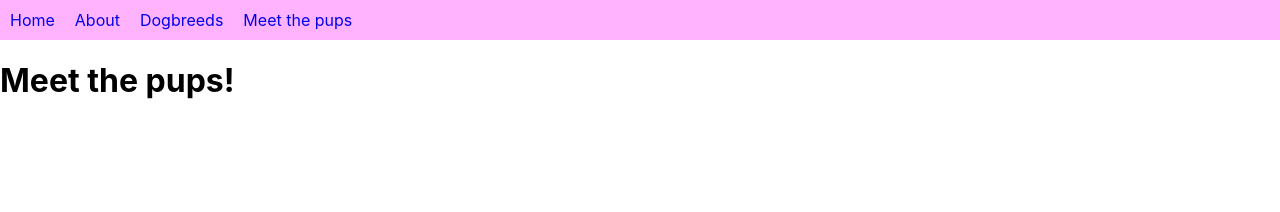
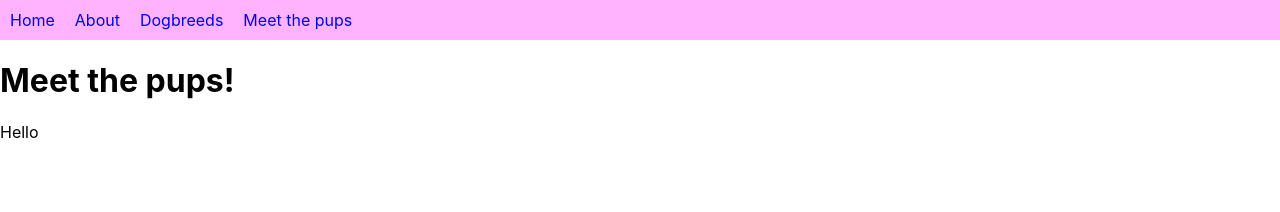
Before and after one commit to SusannaMj/Pet-adoption-app, a React (Create React App) app: page /pups in a window 1280 px wide. Shown: the top 212 px of the page. Built offline with nearby package versions, Linux system fonts and the light colour scheme.

Commit message:
set up Profile-component

```diff
--- /dev/null
+++ b/src/Profile.js
@@ -0,0 +1,4 @@
+import React from "react";
+export default function Profile() {
+  return <div className="profile-card">Hello</div>;
+}
--- a/src/pages/pups.js
+++ b/src/pages/pups.js
@@ -1,9 +1,11 @@
 import React from "react";
+import Profile from "../Profile";
 
 export default function Pups() {
   return (
     <div>
       <h1>Meet the pups!</h1>
+      <Profile />
     </div>
   );
 }
```
